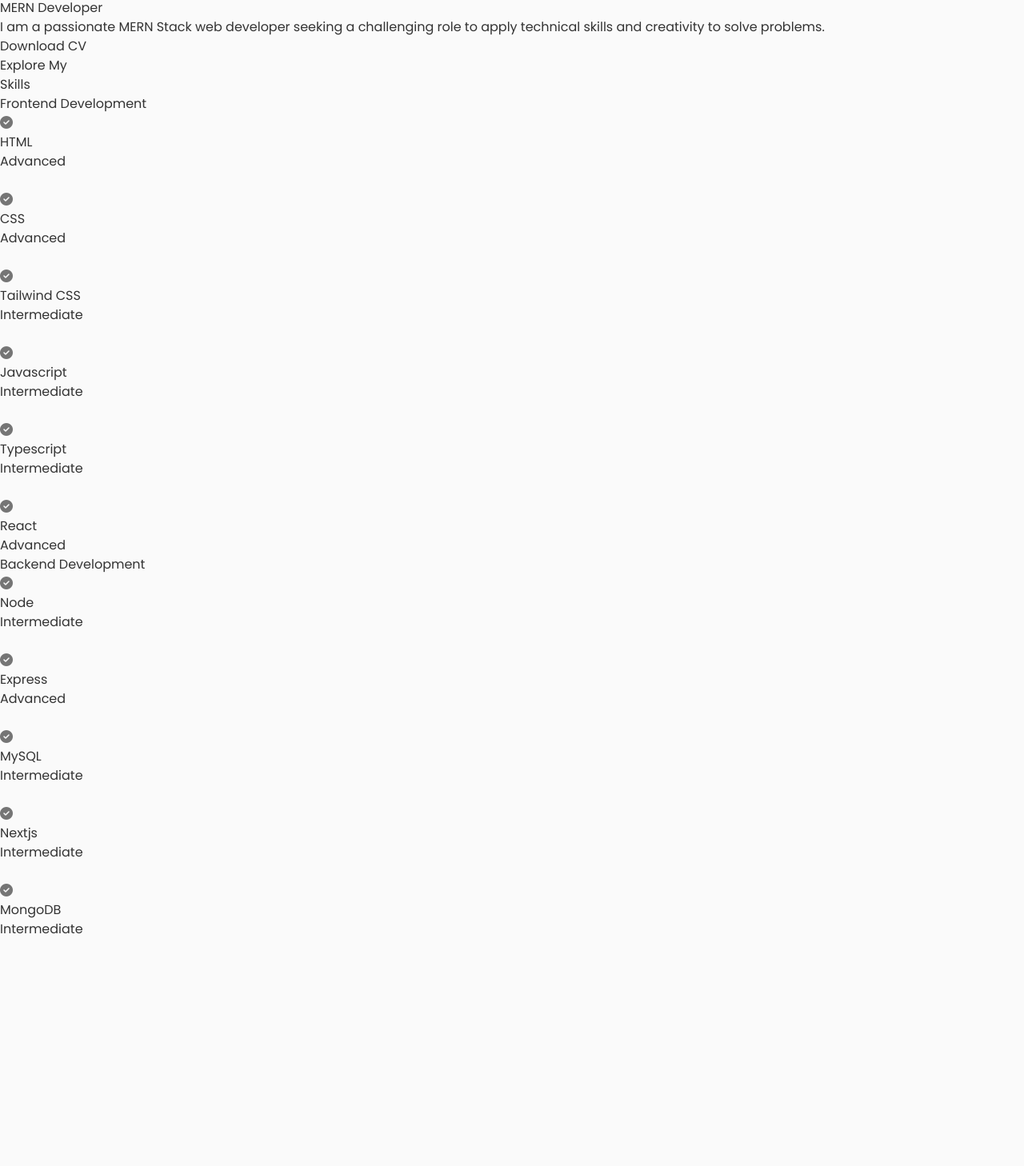
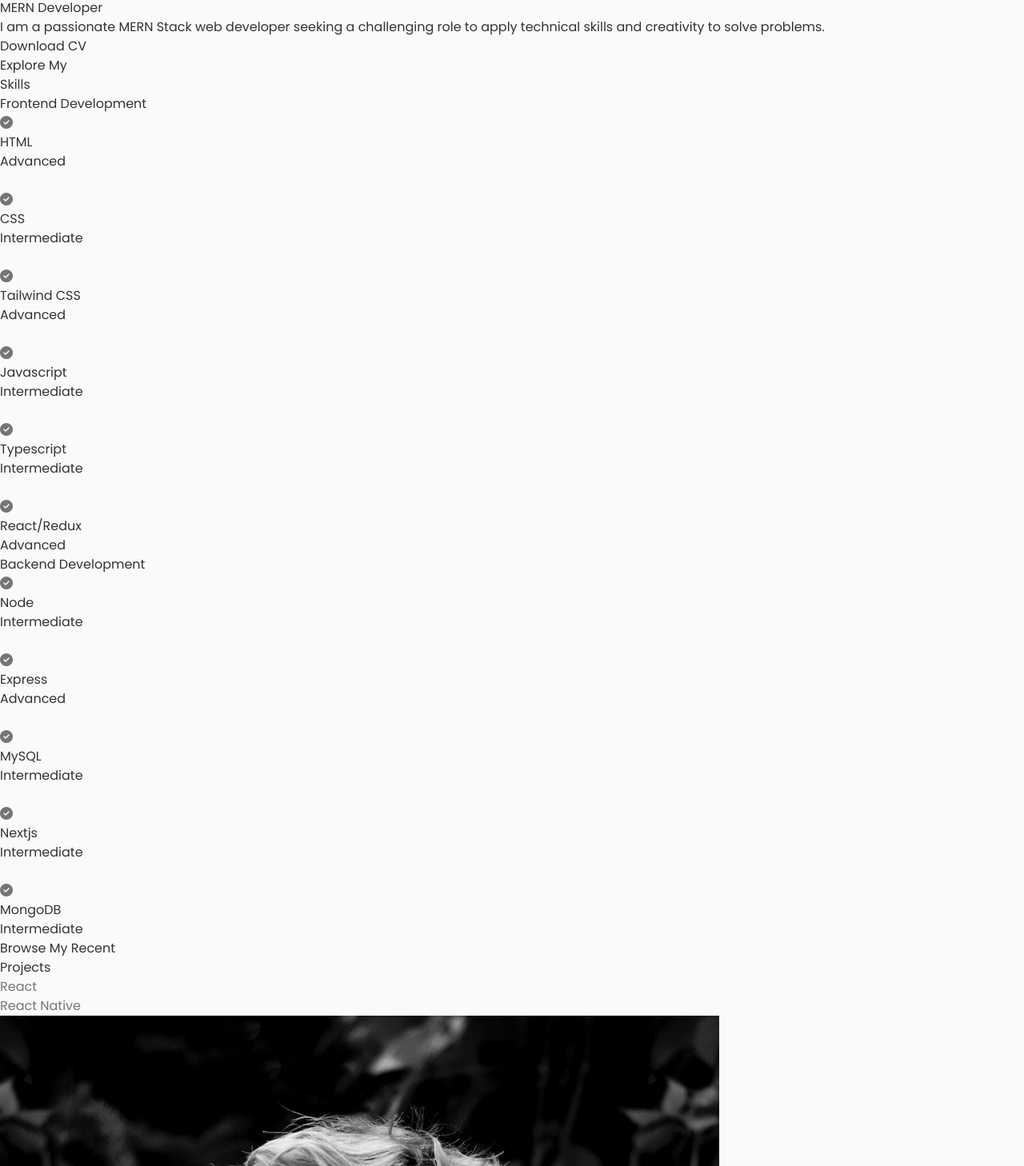
Before and after one commit to Rohit8955/Eazybytesportfolio, a React (Vite) app: page / in a window 1280 px wide. Shown: the part 1017-2475 px from the top of the page at 80% size. Before the commit the page ends 2191 px from the top, so only its background shows below. Built offline with nearby package versions, Linux system fonts and the light colour scheme.

Commit message:
projects

```diff
--- a/package.json
+++ b/package.json
@@ -10,8 +10,10 @@
     "preview": "vite preview"
   },
   "dependencies": {
+    "@reduxjs/toolkit": "^2.2.5",
     "react": "^18.2.0",
-    "react-dom": "^18.2.0"
+    "react-dom": "^18.2.0",
+    "react-redux": "^9.1.2"
   },
   "devDependencies": {
     "@types/react": "^18.2.66",
--- a/src/App.jsx
+++ b/src/App.jsx
@@ -4,14 +4,18 @@ import Navbar from './Components/header/Navbar'
 import Home from './Components/home/Home'
 import About from './Components/about/About'
 import Skills from './Components/skills/Skills'
+import Projects from './Components/projects/Projects'
+import { Provider } from 'react-redux'
+import Store from './store/Store'
 const App = () => {
   return (
-    <div>
+    <Provider store={Store}><div>
       <Navbar/>
       <Home/>
       {/* <About/> */}
       <Skills/>
-    </div>
+      <Projects/>
+    </div></Provider>
   )
 }
 
--- /dev/null
+++ b/src/Components/TemplateSkill.jsx
@@ -0,0 +1,15 @@
+import React from "react";
+
+const TemplateSkill = ({skill,level}) => {
+  return (
+    <div className="flex flex-col text-[14px]">
+      <div className="flex gap-3 items-center">
+        <i className="fa-solid fa-circle-check text-black"></i>
+        <h1 className="font-[600] text-black">{skill}</h1>
+      </div>
+      <h1 className="text-[12px]">{level}</h1>
+    </div>
+  );
+};
+
+export default TemplateSkill;
--- a/src/Components/header/Navbar.jsx
+++ b/src/Components/header/Navbar.jsx
@@ -11,7 +11,7 @@ const Navbar = () => {
             <ul className='grid grid-cols-5 gap-x-8'>
                 <li onClick={()=>settab('home')} className={`hover:text-black ${tab==='home'?"text-black":null} cursor-pointer font-[500]`}><a href='#home'>Home</a></li>
                 <li onClick={()=>settab('skills')} className={`hover:text-black ${tab==='skills'?"text-black":null} cursor-pointer font-[500]`}><a href='#skills'>Skills</a></li>
-                <li onClick={()=>settab('portfolio')} className={`hover:text-black ${tab==='portfolio'?"text-black":null} cursor-pointer font-[500]`}><a>Portfolio</a></li>
+                <li onClick={()=>settab('portfolio')} className={`hover:text-black ${tab==='portfolio'?"text-black":null} cursor-pointer font-[500]`}><a href='#portfolio'>Portfolio</a></li>
                 <li onClick={()=>settab('contact')} className={`hover:text-black ${tab==='contact'?"text-black":null} cursor-pointer font-[500]`}><a>Contact</a></li>
             </ul>
         </div></div>
--- /dev/null
+++ b/src/Components/projects/ProjectCard.jsx
@@ -0,0 +1,20 @@
+import React from 'react'
+import img from '../../assets/about.jpg'
+const ProjectCard = (props) => {
+  return (
+    <div className='w-[270px] h-[370px] border-gray-400 border-[2px] rounded-[25px] p-3 flex flex-col gap-3 items-center'>
+        <img className='w-[95%] h-[70%] rounded-[25px]' src={img}/>
+        <h1 className='text-black font-[500] text-[20px]'>{props.name}</h1>
+        <div className='flex gap-5'>
+            <div className='border-gray-400 border-[1px] py-2 px-3 rounded-[25px] hover:border-black hover:cursor-pointer'>
+                <a href={props.github} target='_blank'><h1 className='text-black'>GitHub</h1></a>
+            </div>
+            <div className='border-gray-400 border-[1px] py-2 px-3 rounded-[25px] hover:border-black hover:cursor-pointer'>
+                <a href={props.live} target='_blank'><h1 className='text-black'>Live Demo</h1></a>
+            </div>
+        </div>
+    </div>
+  )
+}
+
+export default ProjectCard
--- /dev/null
+++ b/src/Components/projects/Projects.jsx
@@ -0,0 +1,44 @@
+import React, { useState } from 'react'
+import { projects } from '../../projectsdata'
+import { useDispatch, useSelector } from 'react-redux'
+import { changeprojects } from '../../store/Projectslice'
+import ProjectCard from './ProjectCard'
+const Projects = () => {
+    const uniquecategories = [...new Set(projects.map((elem)=>{
+        return elem.category
+    }))]
+    const [clicked,setclicked] = useState('React');
+    const dispatch = useDispatch();
+    const arr = useSelector((state)=>state.projectlist.data);
+    console.log(arr)
+  return (
+    <div id='portfolio' className='mt-[50px]'>
+        <div className='flex flex-col items-center'>
+            <h1>Browse My Recent</h1>
+            <h1 className='text-black text-[24px] font-[500]'>Projects</h1>
+        </div>
+
+        <div className='flex items-center justify-center mt-4'><div className='flex gap-3'>
+            {
+                uniquecategories.map((elem,idx)=>{
+                    return (
+                        <div onClick={()=>{setclicked(elem); dispatch(changeprojects(elem))}} className={`border-black ${clicked===elem?"bg-black text-white":null} text-black font-[500] border-[1px] py-1 px-3 rounded-[20px] hover:bg-black hover:text-white hover:cursor-pointer`} key={idx}>{elem}</div>
+                    )
+                })
+            }
+        </div></div>
+
+        <div className='flex items-center justify-center mt-5'><div className='grid grid-cols-1 md:grid-cols-3'>
+            {
+                arr.map((elem,idx)=>{
+                    return <ProjectCard name={elem.name} github={elem.githubrepo} live={elem.live} key={idx}/>
+                })
+            }
+        </div></div>
+
+        {/* <ProjectCard/> */}
+    </div>
+  )
+}
+
+export default Projects
--- a/src/Components/skills/Skills.jsx
+++ b/src/Components/skills/Skills.jsx
@@ -1,6 +1,12 @@
 import React from 'react'
+import { skillsdata } from '../../data/skills'
+import TemplateSkill from '../TemplateSkill'
 
 const Skills = () => {
+    const frontendskills = skillsdata.filter((elem)=>{
+        return elem.category==="Frontend"
+    })
+    const backendskills = skillsdata.filter((elem)=>elem.category==="Backend");
   return (
     <div id='skills' className='mt-[40px] md:mt-[100px]'>
 
@@ -14,36 +20,11 @@ const Skills = () => {
                 <h1 className='text-center font-[500] md:text-[22px] text-[18px] mt-2'>Frontend Development</h1>
                 <div className='flex items-center justify-center mt-3 md:mt-5'>
                     <div className='grid grid-cols-2 md:gap-x-[120px]'>
-                        <div className='flex flex-col text-[14px]'>
-                            <div className='flex gap-3 items-center'><i className="fa-solid fa-circle-check text-black"></i>
-                            <h1 className='font-[600] text-black'>HTML</h1></div>
-                            <h1 className='text-[12px]'>Advanced</h1>
-                        </div>
-                        <div className='flex flex-col text-[14px]'>
-                            <div className='flex gap-3 items-center'><i className="fa-solid fa-circle-check text-black"></i>
-                            <h1 className='font-[600] text-black'>CSS</h1></div>
-                            <h1 className='text-[12px]'>Advanced</h1>
-                        </div>
-                        <div className='flex flex-col text-[14px]'>
-                            <div className='flex gap-3 items-center'><i className="fa-solid fa-circle-check text-black"></i>
-                            <h1 className='font-[600] text-black'>Tailwind CSS</h1></div>
-                            <h1 className='text-[12px]'>Intermediate</h1>
-                        </div>
-                        <div className='flex flex-col text-[14px]'>
-                            <div className='flex gap-3 items-center'><i className="fa-solid fa-circle-check text-black"></i>
-                            <h1 className='font-[600] text-black'>Javascript</h1></div>
-                            <h1 className='text-[12px]'>Intermediate</h1>
-                        </div>
-                        <div className='flex flex-col text-[14px]'>
-                            <div className='flex gap-3 items-center'><i className="fa-solid fa-circle-check text-black"></i>
-                            <h1 className='font-[600] text-black'>Typescript</h1></div>
-                            <h1 className='text-[12px]'>Intermediate</h1>
-                        </div>
-                        <div className='flex flex-col text-[14px]'>
-                            <div className='flex gap-3 items-center'><i className="fa-solid fa-circle-check text-black"></i>
-                            <h1 className='font-[600] text-black'>React</h1></div>
-                            <h1 className='text-[12px]'>Advanced</h1>
-                        </div>
+                        {
+                            frontendskills.map((elem,idx)=>{
+                                return <TemplateSkill skill={elem.skill} level={elem.level} key={idx}/>
+                            })
+                        }
                     </div>
                 </div>
             </div>
@@ -51,31 +32,9 @@ const Skills = () => {
                 <h1 className='text-center font-[500] md:text-[22px] text-[18px] mt-2'>Backend Development</h1>
                 <div className='flex items-center justify-center mt-3 md:mt-5'>
                     <div className='grid grid-cols-2 md:gap-x-[150px]'>
-                        <div className='flex flex-col text-[14px]'>
-                            <div className='flex gap-3 items-center'><i className="fa-solid fa-circle-check text-black"></i>
-                            <h1 className='font-[600] text-black'>Node</h1></div>
-                            <h1 className='text-[12px]'>Intermediate</h1>
-                        </div>
-                        <div className='flex flex-col text-[14px]'>
-                            <div className='flex gap-3 items-center'><i className="fa-solid fa-circle-check text-black"></i>
-                            <h1 className='font-[600] text-black'>Express</h1></div>
-                            <h1 className='text-[12px]'>Advanced</h1>
-                        </div>
-                        <div className='flex flex-col text-[14px]'>
-                            <div className='flex gap-3 items-center'><i className="fa-solid fa-circle-check text-black"></i>
-                            <h1 className='font-[600] text-black'>MySQL</h1></div>
-                            <h1 className='text-[12px]'>Intermediate</h1>
-                        </div>
-                        <div className='flex flex-col text-[14px]'>
-                            <div className='flex gap-3 items-center'><i className="fa-solid fa-circle-check text-black"></i>
-                            <h1 className='font-[600] text-black'>Nextjs</h1></div>
-                            <h1 className='text-[12px]'>Intermediate</h1>
-                        </div>
-                        <div className='flex flex-col text-[14px]'>
-                            <div className='flex gap-3 items-center'><i className="fa-solid fa-circle-check text-black"></i>
-                            <h1 className='font-[600] text-black'>MongoDB</h1></div>
-                            <h1 className='text-[12px]'>Intermediate</h1>
-                        </div>
+                        {
+                            backendskills.map((elem,idx)=><TemplateSkill skill={elem.skill} level={elem.level} key={idx}/>)
+                        }
                     </div>
                 </div>
             </div>
--- /dev/null
+++ b/src/data/skills.js
@@ -0,0 +1,57 @@
+export const skillsdata = [
+    {
+        skill: "HTML",
+        level: "Advanced",
+        category: "Frontend"
+    },
+    {
+        skill: "CSS",
+        level: "Intermediate",
+        category: "Frontend"
+    },
+    {
+        skill: "Tailwind CSS",
+        level: "Advanced",
+        category: "Frontend"
+    },
+    {
+        skill: "Javascript",
+        level: "Intermediate",
+        category: "Frontend"
+    },
+    {
+        skill: "Typescript",
+        level: "Intermediate",
+        category: "Frontend"
+    },
+    {
+        skill: "React/Redux",
+        level: "Advanced",
+        category: "Frontend"
+    },
+    {
+        skill: "Node",
+        level: "Intermediate",
+        category: "Backend"
+    },
+    {
+        skill: "Express",
+        level: "Advanced",
+        category: "Backend"
+    },
+    {
+        skill: "MySQL",
+        level: "Intermediate",
+        category: "Backend"
+    },
+    {
+        skill: "Nextjs",
+        level: "Intermediate",
+        category: "Backend"
+    },
+    {
+        skill: "MongoDB",
+        level: "Intermediate",
+        category: "Backend"
+    },
+]
--- /dev/null
+++ b/src/projectsdata.js
@@ -0,0 +1,20 @@
+export const projects = [
+    {
+        name:"MovieDB Website",
+        category: "React",
+        live:"https://themoviesdbcom.netlify.app/",
+        githubrepo:"https://github.com/Rohit8955/MovieWebsite"
+    },
+    {
+        name:"Ecommerce Website",
+        category: "React",
+        live:"https://clonebeyoung.netlify.app/",
+        githubrepo:"https://github.com/Rohit8955/EcommerceWebsite"
+    },
+    {
+        name:"Swiggy Clone",
+        category: "React Native",
+        live:"",
+        githubrepo:"https://github.com/Rohit8955/SwiggyCloneReactNative"
+    },
+]
--- /dev/null
+++ b/src/store/Projectslice.jsx
@@ -0,0 +1,15 @@
+import { createSlice } from "@reduxjs/toolkit";
+import { projects } from "../projectsdata";
+const Projectslice = createSlice({
+    name:"project",
+    initialState:{
+        data:projects.filter((item)=>item.category==='React'),
+    },
+    reducers:{
+        changeprojects: (state,action)=>{
+            state.data = projects.filter((item)=>item.category===action.payload);
+        },
+    }
+})
+export const {changeprojects} = Projectslice.actions;
+export default Projectslice.reducer;
--- /dev/null
+++ b/src/store/Store.jsx
@@ -0,0 +1,9 @@
+import { configureStore } from "@reduxjs/toolkit";
+import Projectslice from "./Projectslice";
+const Store = configureStore({
+    reducer:{
+        projectlist:Projectslice,
+    }
+})
+
+export default Store
```
Also changed, not shown: 1 other file (tests, documents, lock files or other folders).
